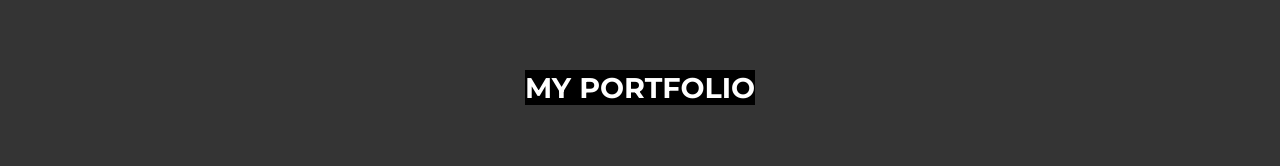
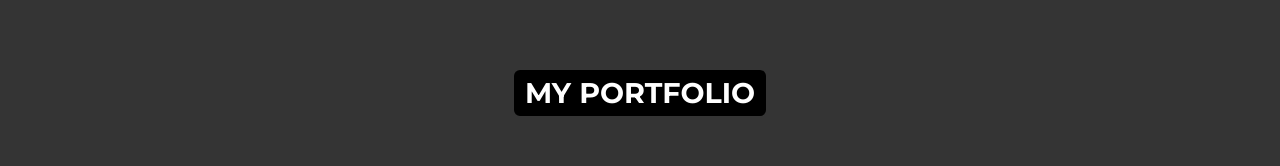
Before and after one commit to devHamzza/junaid-portfolio, a React (Create React App) app: page / in a window 1280 px wide. Shown: the part 721-887 px from the top of the page. Built offline with nearby package versions, Linux system fonts and the light colour scheme; a web font is replaced by a local one.

Commit message:
Heading changed

```diff
--- a/src/components/PVideos/PortfolioVideos.module.css
+++ b/src/components/PVideos/PortfolioVideos.module.css
@@ -25,6 +25,8 @@
 .pfHeading {
     text-transform: uppercase;
     background: #000;
+    border-radius: 6px;
+    padding: 0.2em 0.4em;
     display: inline-block;
     margin-top: 5rem;
     font-size: var(--step-3);
```
